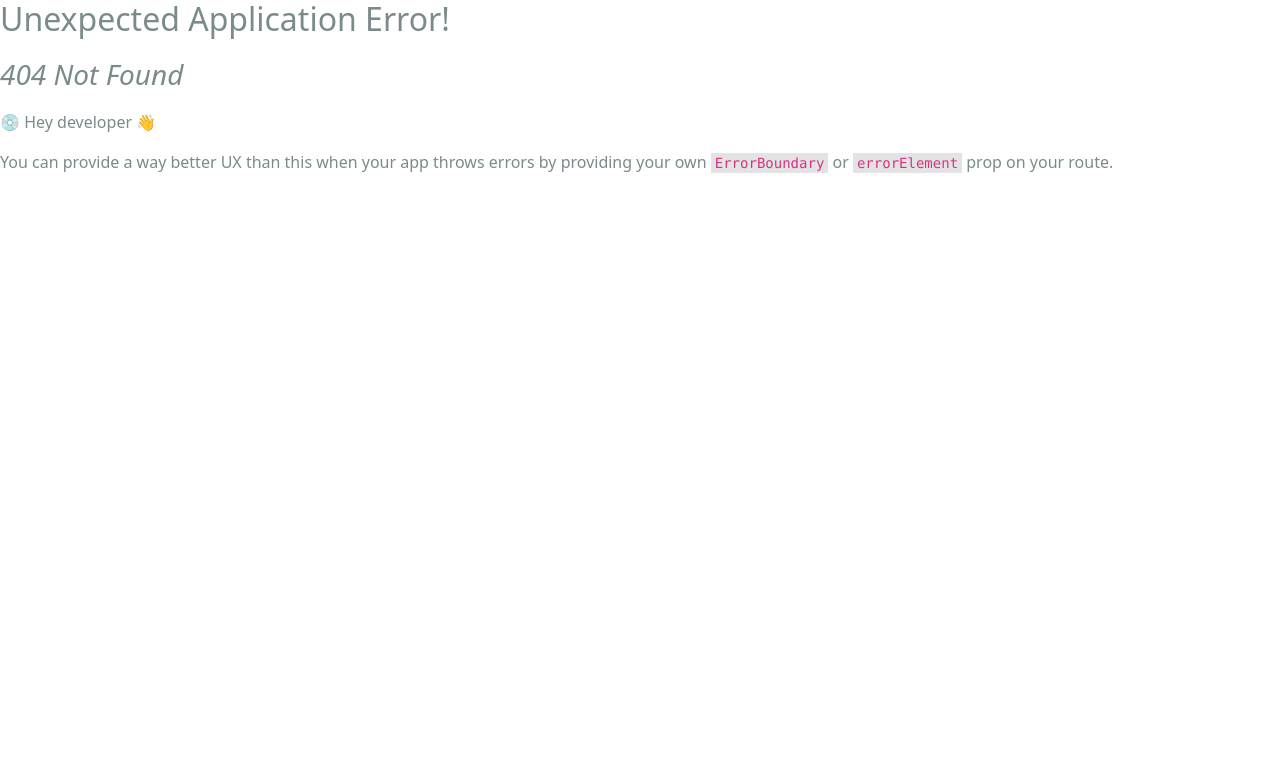
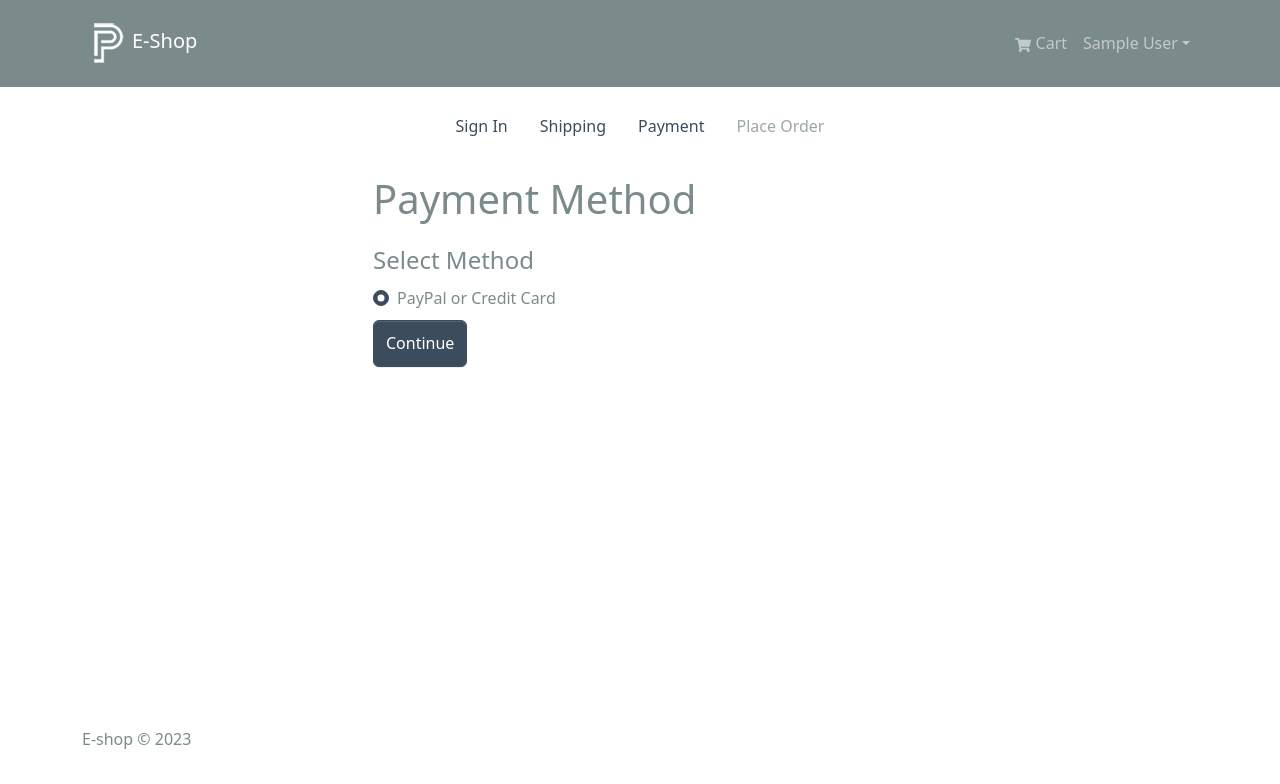
Before and after one commit to Kfir1/E-shop, a React (Create React App) app in the folder frontend/: page /payment in a window 1280 px wide. Before the commit this address had no page. Shown: the top 784 px of the page. Built offline with nearby package versions, Linux system fonts and the light colour scheme; sample sign-in values are in the browser's storage.

Commit message:
added paymentScreen + route + savePaymentMethod on cartSlice + fixes

```diff
--- a/frontend/src/components/PrivateRoute.jsx
+++ b/frontend/src/components/PrivateRoute.jsx
@@ -1,9 +1,11 @@
 import { Outlet, Navigate } from "react-router-dom";
 import { useSelector } from "react-redux";
+
 
 const PrivateRoute = () => {
   const { userInfo } = useSelector(state => state.auth);
 
+  // if logged in Outlet will route if not Navigate will route
   // if  exist go to
   return (
     userInfo ? <Outlet /> : <Navigate to='/login' replace/> // replace for replacing any past history
--- a/frontend/src/index.js
+++ b/frontend/src/index.js
@@ -20,6 +20,7 @@ import CartScreen from './screens/CartScreen';
 import LoginScreen from './screens/LoginScreen';
 import RegisterScreen from './screens/RegisterScreen';
 import ShippingScreen from './screens/ShippingScreen';
+import PaymentScreen from './screens/PaymentScreen';
 
 // create route from element
 // index={true}, prevent render multiple screens at once
@@ -34,6 +35,7 @@ const router = createBrowserRouter(
 
       <Route path="" element={<PrivateRoute />}>
         <Route path="/shipping" element={<ShippingScreen />} />
+        <Route path="/payment" element={<PaymentScreen />} />
       </Route>
     </Route>
   )
--- /dev/null
+++ b/frontend/src/screens/PaymentScreen.jsx
@@ -0,0 +1,64 @@
+
+import { useState, useEffect } from "react";
+import { useDispatch, useSelector } from "react-redux";
+import { useNavigate } from "react-router-dom";
+import { Form, Button, Col } from 'react-bootstrap';
+import FormContainer from "../components/FormContainer";
+import CheckoutSteps from "../components/CheckoutSteps";
+import { savePaymentMethod } from "../slices/cartSlice"; // to save payment method to local storage
+
+const PaymentScreen = () => {
+  const [paymentMethod, setPaymentMethod] = useState('PayPal');
+
+  const dispatch = useDispatch();
+  const navigate = useNavigate();
+
+  const cart = useSelector((state) => state.cart);
+  const { shippingAddress } = cart;
+
+  useEffect(() => {
+    // check if there is shippingAddress in local storage (if exist)
+    // if not navigate to shipping, so user can enter the shippingAddress
+    if (!shippingAddress) {
+        navigate('/shipping');
+    }
+    // add shippingAddress and navigate as dependencies [shippingAddress, navigate]
+  }, [shippingAddress, navigate]);
+
+  const submitHandler = (e) => {
+    e.preventDefault();
+    // paymentMethod by default will be PayPal
+    dispatch(savePaymentMethod(paymentMethod))
+    navigate('/placeorder');
+  }
+
+  return (
+    <FormContainer>
+      <CheckoutSteps step1 step2 step3 />
+      <h1>Payment Method</h1>
+      <Form onSubmit={ submitHandler }>
+        <Form.Group>
+          <Form.Label as='legend'>Select Method</Form.Label>
+          <Col>
+            <Form.Check
+              type="radio"
+              className="my-2"
+              label='PayPal or Credit Card'
+              id='PayPal'
+              name="paymentMethod"
+              value='PayPal'
+              checked
+              onChange={(e) => setPaymentMethod(e.target.value)}
+              ></Form.Check>
+          </Col>
+        </Form.Group>
+
+        <Button type="submit" variant="primary">
+          Continue
+        </Button>
+      </Form>
+    </FormContainer>
+  )
+}
+
+export default PaymentScreen;
--- a/frontend/src/screens/ShippingScreen.jsx
+++ b/frontend/src/screens/ShippingScreen.jsx
@@ -11,9 +11,13 @@ const ShippingScreen = () => {
   // get cart state with useSelector
   const cart = useSelector((state) => state.cart); // need to be above useState
   // destructure the shipping address from the cart
-  const { shippingAddress } = cart; // need to be above useState
+  const { shippingAddress } = cart; // need to be above useState. get shippingAddress from cartSlice
 
-  const [address, setAddress] = useState(shippingAddress?.Address || '');
+  // use ? because error "cannot read properties of undefined"
+  // because the default in state in useState is shippingAddress etc',
+  // the address, postalCode, city, country will remain in form,
+  // even after refreshing or going to another page and get back  useState(shippingAddress?.address || '');
+  const [address, setAddress] = useState(shippingAddress?.address || '');
   const [city, setCity] = useState(shippingAddress?.city || '');
   const [postalCode, setPostalCode] = useState(shippingAddress?.postalCode || '');
   const [country, setCountry] = useState(shippingAddress?.country || '');
@@ -26,7 +30,7 @@ const ShippingScreen = () => {
     // put Address, city, postalCode, country in local storage and state
     dispatch(saveShippingAddress({ address, city, postalCode, country}));
     navigate('/payment');
-  }
+  };
 
   return (
     <FormContainer>
--- a/frontend/src/slices/cartSlice.js
+++ b/frontend/src/slices/cartSlice.js
@@ -39,12 +39,21 @@ const cartSlice = createSlice({
             return updateCart(state);
         },
         saveShippingAddress: (state, action) => {
-            state.saveShippingAddress = action.payload;
+            state.shippingAddress = action.payload;
             return updateCart(state);
-        }
+        },
+        savePaymentMethod: (state, action) => {
+            state.paymentMethod = action.payload;
+            return updateCart(state);
+        },
     },
 });
 
-export const { addToCart, removeFromCart, saveShippingAddress } = cartSlice.actions;
+export const {
+     addToCart,
+     removeFromCart,
+     saveShippingAddress,
+     savePaymentMethod,
+    } = cartSlice.actions;
 
 export default cartSlice.reducer;
--- a/frontend/src/slices/usersApiSlice.js
+++ b/frontend/src/slices/usersApiSlice.js
@@ -1,6 +1,7 @@
 import { USERS_URL } from "../constants";
 import { apiSlice } from "./apiSlice";
 
+// products in users apiSlice are children of apiSlice
 // instead of axios request or fetch request - use REDUX toolkit
 // these request are asynchronous
 export const usersApiSlice = apiSlice.injectEndpoints({
```
